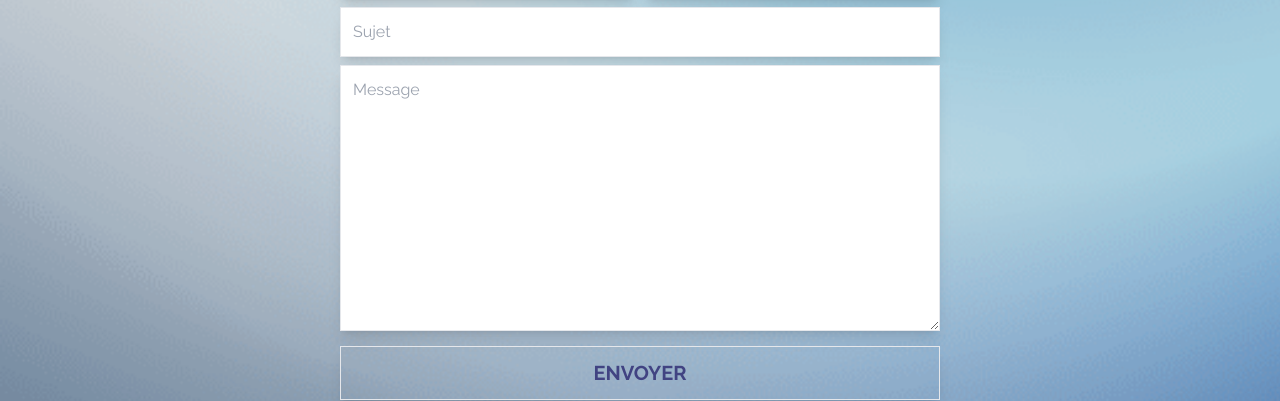
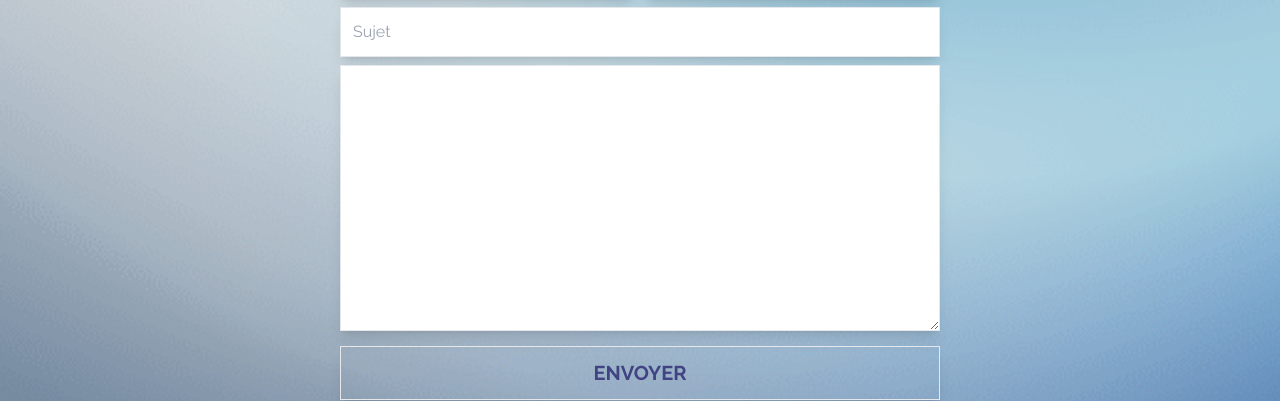
Before and after one commit to majayaka/medevent1, a Next.js app: page /contact in a window 1280 px wide. Shown: the part 1115-1516 px from the top of the page. Built offline with nearby package versions, Linux system fonts and the light colour scheme; a web font is replaced by a local one.

Commit message:
send message placement modified

```diff
--- a/components/Contact.jsx
+++ b/components/Contact.jsx
@@ -39,9 +39,16 @@ const handleSubmit = async (e) => {
             <input className='border shadow-lg p-3' type="email" name="email" placeholder='Email'/>
         </div>
         <input className='border shadow-lg p-3 w-full my-2' type="text" name="subject" placeholder='Sujet'/>
-        <textarea className='border shadow-lg p-3 w-full' cols="30" rows="10" name="message" placeholder='Message'></textarea>
-        <button className='border shadow-lg p-3 w-full mt-2 text-[#414382] font-bold text-xl' disabled={messageSent}>
-          {messageSent ? 'Votre message a été bien envoyé.' : 'ENVOYER'}
+        <textarea
+          className='border shadow-lg p-3 w-full'
+          cols="30" rows="10"
+          name="message"
+          placeholder='Message'
+          disabled={messageSent}
+        >
+           {messageSent ? 'Votre message a été bien envoyé.' : ' '}
+        </textarea>
+        <button className='border shadow-lg p-3 w-full mt-2 text-[#414382] font-bold text-xl' >ENVOYER
         </button>
     </form>
     </div>
```
